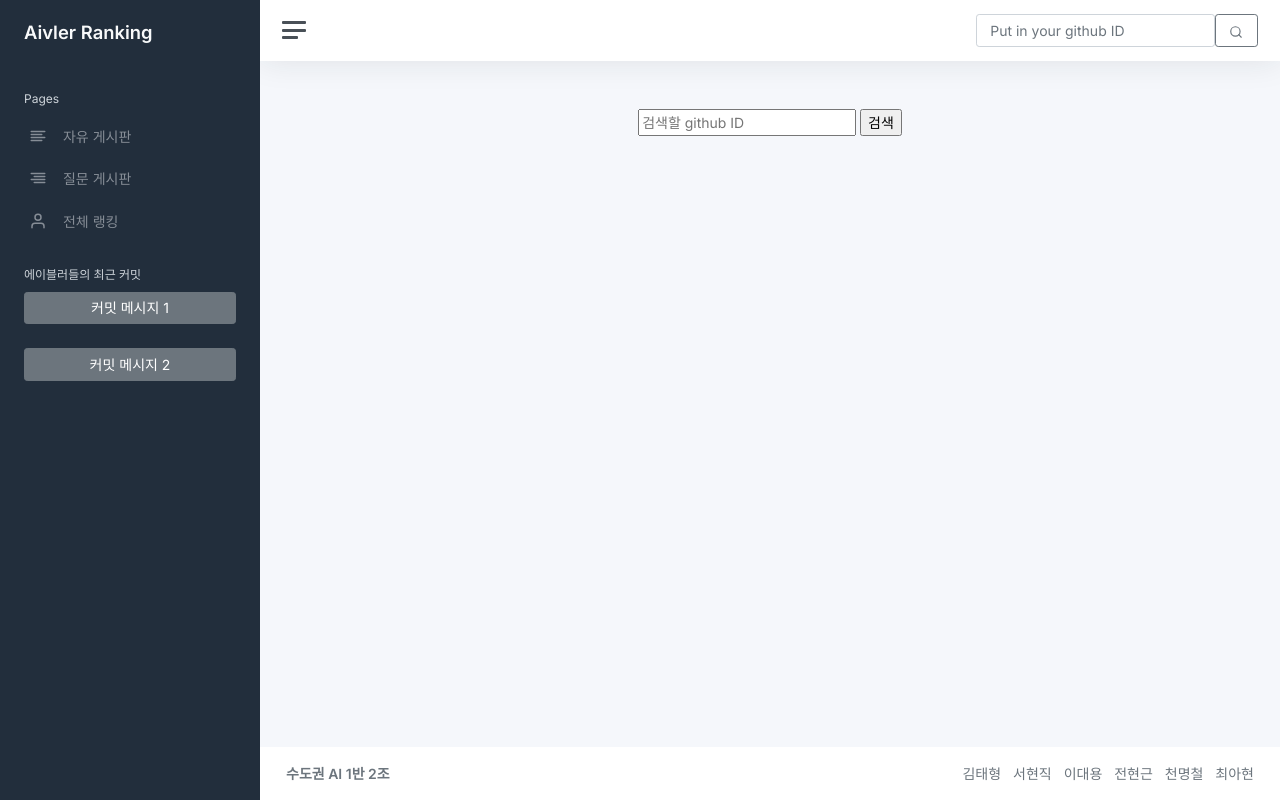
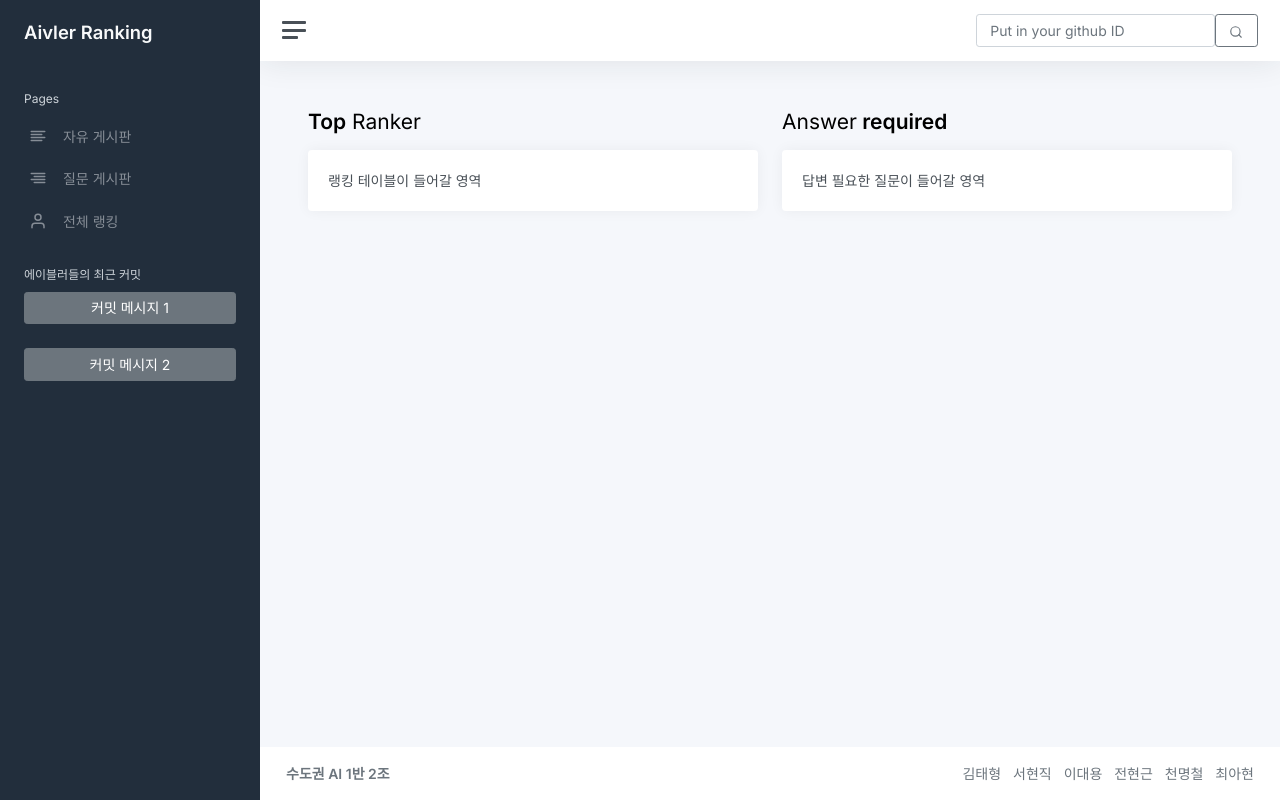
Before and after one commit to cmc9595/Aivler-Ranking-System, a Django app: page / in a window 1280 px wide. Run offline with Django 3.2, Linux system fonts and the light colour scheme; some libraries are stand-ins or nearby versions.

Commit message:
main layout

```diff
--- a/home/templates/home/mainpage.html
+++ b/home/templates/home/mainpage.html
@@ -1,12 +1,24 @@
 {% extends "base.html" %}
 {% block content %}
 <div class="row">
-    <div class='col d-flex justify-content-center'>
-        <form method='post' action="{% url 'home:search' %}">
-            {% csrf_token %}
-            <input id='githubID' type='text' name='githubID' placeholder="검색할 github ID" />
-            <input type='submit' value='검색'>
-        </form>
+  <div class="col-6">
+    <h1 class="h3 mb-3"><strong>Top</strong> Ranker</h1>
+    <div class="card">
+      <div class="card-body">
+        랭킹 테이블이 들어갈 영역
+      </div>
     </div>
+
+  </div>
+  <div class="col-6">
+    <h1 class="h3 mb-3">Answer<strong> required</strong></h1>
+    <div class="card">
+      <div class="card-body">
+        답변 필요한 질문이 들어갈 영역
+      </div>
+    </div>
+  </div>
 </div>
+
+
 {% endblock %}
```
